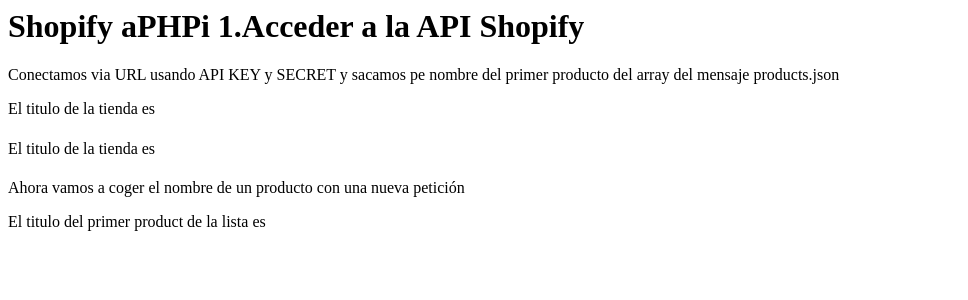
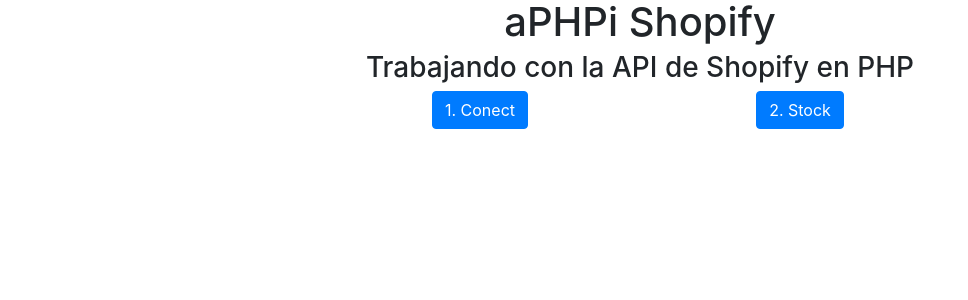
Before and after one commit to pujazon/aPHPi, a PHP site: page / in a window 1280 px wide. Shown: the top 300 px of the page, without its empty margins (0-968 px from the left). Run offline with PHP 8.4, Linux system fonts and the light colour scheme; data that the repository does not hold is empty.

Commit message:
Poniendo en varios ficheros y estilizandolo para poder hacer mas casos de uso

```diff
--- a/index.php
+++ b/index.php
@@ -1,46 +1,25 @@
-<h1> Shopify aPHPi 1.Acceder a la API Shopify </h1>
-<?php
+<head>
+  <link rel="stylesheet" href="https://cdnjs.cloudflare.com/ajax/libs/twitter-bootstrap/4.0.0-beta/css/bootstrap.min.css" />
+  <link rel="stylesheet" href="https://cdnjs.cloudflare.com/ajax/libs/twitter-bootstrap/4.0.0-beta/css/bootstrap.min.css" />
+</head>
 
-  $API_KEY = 'X';
-  $SECRET = 'Y';
-  $STORE_URL = 'Z';
+<body>
+  <div class="row text-center">
+    <div class="col-sm-12">
+      <h1> aPHPi Shopify </h1>
+    </div>
+    <div class="col-sm-12">
+      <h3> Trabajando con la API de Shopify en PHP </h3>
+    </div>
+  </div>
 
-  //Aquí tendremos la base de las URL que usará la API
-  //Usaremos la variable $opcion para poner la ruta que neceseitará para cada
-  //petición concreta
+  <div class="row text-center" style="margin-right: 25%; margin-left: 25%;">
+    <div class="col-6">
+      <a class="btn btn-primary" href="/conect.php"> 1. Conect</a>
+    </div>
+    <div class="col-6">
+      <a class="btn btn-primary" href="/stock.php"> 2. Stock </a>
+    </div>
+  </div>
 
-  $api_url = 'https://'.$API_KEY.':'.$SECRET.'@'.$STORE_URL;
-  $opcion = '/admin/shop.json';
-
-  $url_conexion = $api_url.$opcion;
-
-  echo('<p>Conectamos via URL usando API KEY y SECRET y sacamos pe nombre del primer producto del array del mensaje products.json</p>');
-
-  $mensaje = @file_get_contents( $url_conexion );
-  $mensaje_json = json_decode($mensaje, true);
-
-
-  $output_test = $mensaje_json['shop']['name'];
-
-
-  echo('<p>El titulo de la tienda es <h1>'.$output_test.'</h1></p>');
-
-
-  echo('<p>El titulo de la tienda es <h1>'.$output_test.'</h1></p>');
-  echo('<p>Ahora vamos a coger el nombre de un producto con una nueva petición</p>');
-
-  $opcion = '/admin/products.json';
-  $url_conexion = $api_url.$opcion;
-
-  $mensaje = file_get_contents($url_conexion);
-  $mensaje_json = json_decode($mensaje,true);
-
-  $product_array = $mensaje_json['products'];
-
-  $product_title = $product_array[0]['title'];
-
-  echo('<p>El titulo del primer product de la lista es <h1>'.$product_title.'</h1></p>');
-
-
-
-?>
+</body>
```
Also changed, not shown: conect.php (added, +70 -0 lines), stock.php (added, +74 -0 lines).
